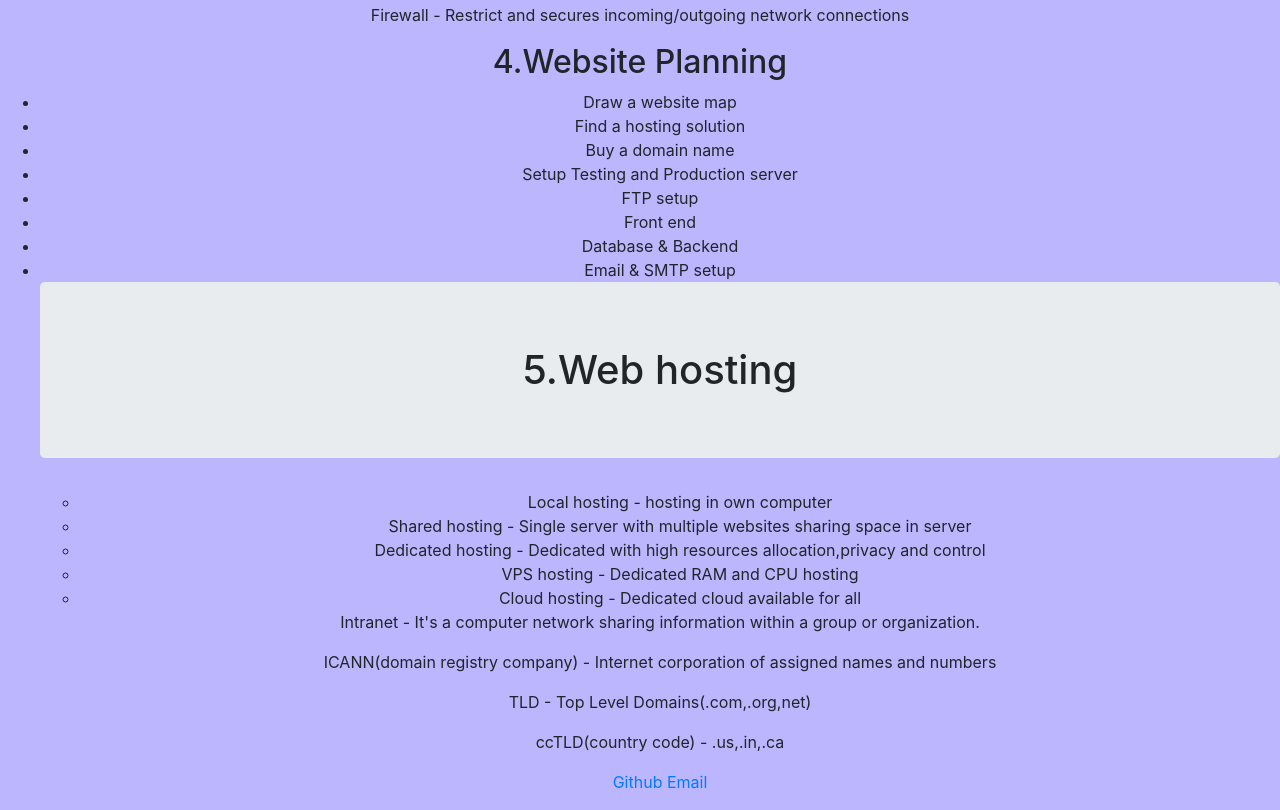
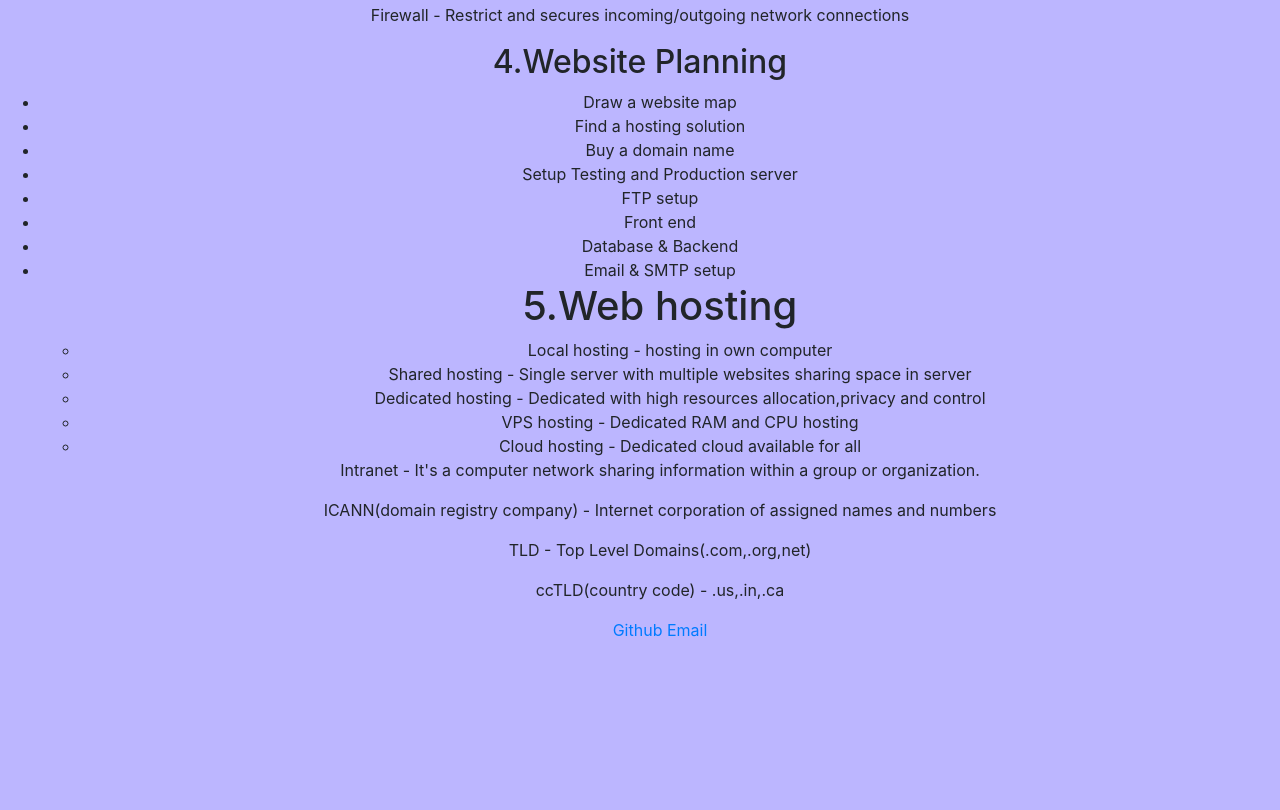
Before and after one commit to agent255/webdevtools, a plain HTML site: page index.html in a window 1280 px wide. Shown: the part 1616-2426 px from the top of the page. After the commit the page ends 2274 px from the top, so only its background shows below. Drawn offline with nearby package versions, Linux system fonts and the light colour scheme.

Commit message:
Update index.html

```diff
--- a/index.html
+++ b/index.html
@@ -79,7 +79,7 @@ FTP - 21<!--f-->
 <li>Front end</li><!--f-->
 <li>Database & Backend</li><!--f-->
 <li>Email & SMTP setup</li><!--f-->
-<h1 class="jumbotron">5.Web hosting</h1>
+<h1>5.Web hosting</h1>
 <ul>
 <li>Local hosting - hosting in own computer</li><!--f-->
 <li>Shared hosting - Single server with multiple websites sharing space in server</li><!--f-->
```
